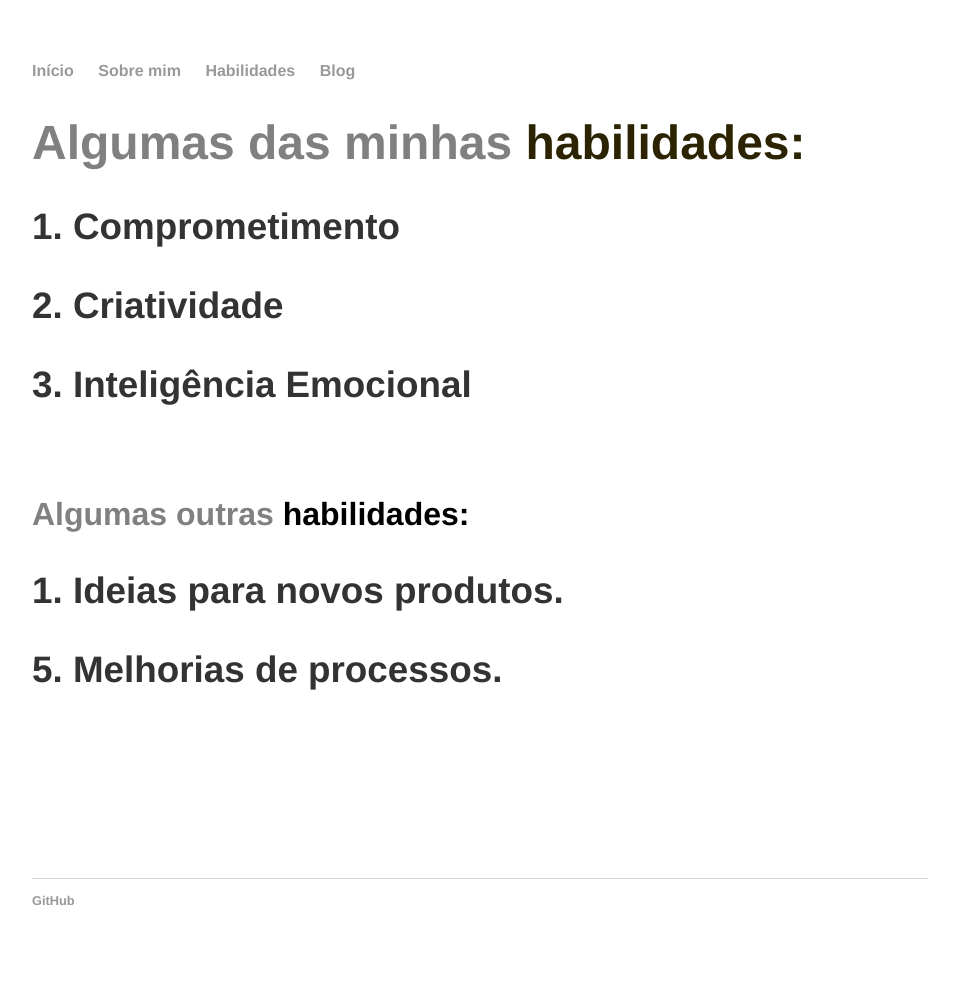
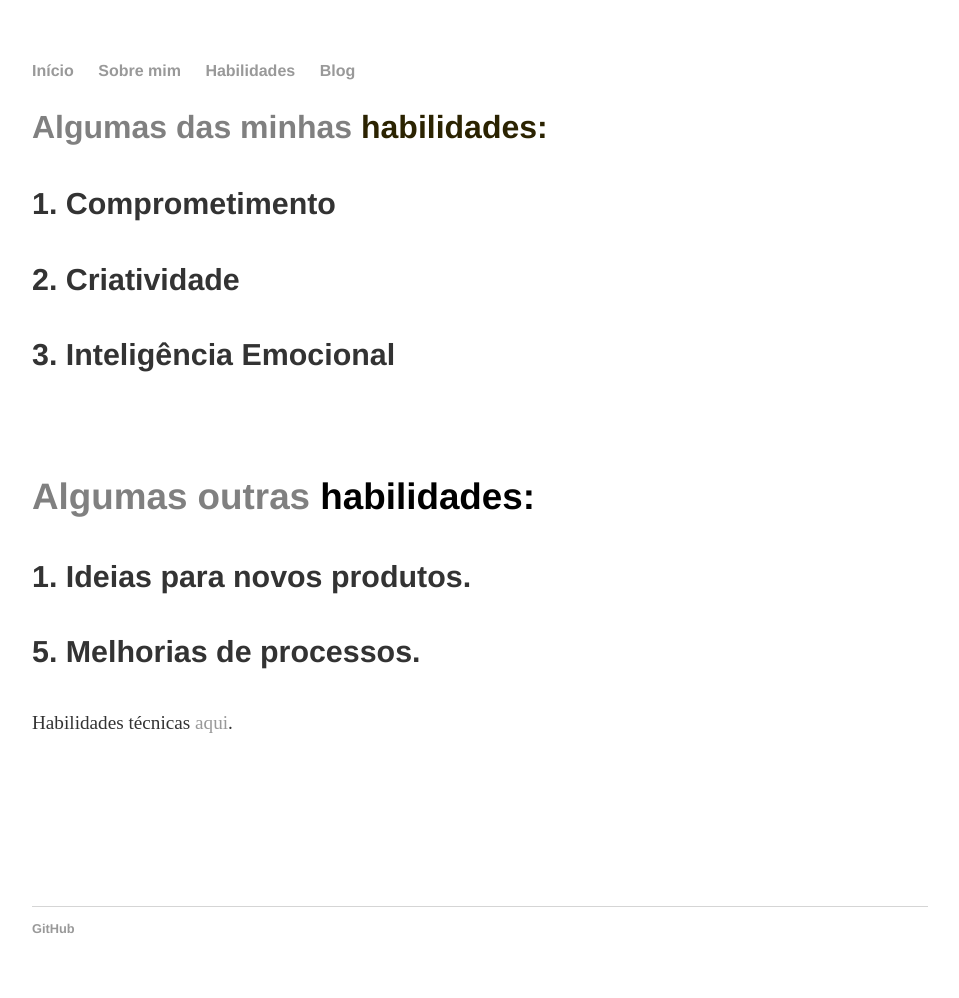
Before and after one commit to leonardohenriquedev/old-portfolio, a Jekyll site: the page built from cv/index.html, in a window 1280 px wide. Shown: the whole page, without its empty margins (160-1119 px from the left). Built offline with Jekyll 4.4.1, drawn with Linux system fonts in a browser that asks for light colours; before the commit the page ends 970 px from its top, so only the background shows below that.

Commit message:
Atualiza Habilidades 2

```diff
--- a/cv/index.html
+++ b/cv/index.html
@@ -5,14 +5,15 @@ title: Habilidades
 
 	<div class="cv">
 
-		<h1 style="color: #5e9ca0;"><span style="color: #808080;">Algumas das minhas</span> <span style="color: #2b2301;">habilidades:</span></h1>
-<h3 style="color: #2e6c80;"><span style="color: #333333;">1. Comprometimento&nbsp;</span></h3>
-<h3 style="color: #2e6c80;"><span style="color: #333333;">2. Criatividade&nbsp;</span></h3>
-<h3 style="color: #2e6c80;"><span style="color: #333333;">3. Intelig&ecirc;ncia Emocional</span></h3>
+        <h2 style="color: #5e9ca0;"><span style="color: #808080;">Algumas das minhas</span> <span style="color: #2b2301;">habilidades:</span></h2>
+        <h4 style="color: #2e6c80;"><span style="color: #333333;">1. Comprometimento&nbsp;</span></h4>
+        <h4 style="color: #2e6c80;"><span style="color: #333333;">2. Criatividade&nbsp;</span></h4>
+        <h4 style="color: #2e6c80;"><span style="color: #333333;">3. Intelig&ecirc;ncia Emocional</span></h4>
         <p>&nbsp;</p>
-<h2><span style="color: #808080;">Algumas outras</span> habilidades:</h2>
-<h3 style="color: #2e6c80;"><span style="color: #333333;">1. Ideias para novos produtos.</span></h3>
-<h3 style="color: #2e6c80;"><span style="color: #333333;">5. Melhorias de processos.</span></h3>
+        <h3><span style="color: #808080;">Algumas outras</span> habilidades:</h3>
+        <h4 style="color: #2e6c80;"><span style="color: #333333;">1. Ideias para novos produtos.</span></h4>
+        <h4 style="color: #2e6c80;"><span style="color: #333333;">5. Melhorias de processos.</span></h4>
+        <p>Habilidades t&eacute;cnicas <a href="https://github.com/leonardohenriquedev/trybe-fullstack">aqui</a>.</p>
         <div class="pv-skill-category-entity__skill-wrapper" tabindex="-1" data-artdeco-is-focused="true">
         <div class="display-flex align-items-center flex-grow-1 full-width">
         <p class="pv-skill-category-entity__name tooltip-container" tabindex="-1">&nbsp;</p>
@@ -20,4 +21,5 @@ title: Habilidades
         </div>
         <h2 style="color: #2e6c80;">&nbsp;</h2>
 
+
 	</div>
```
Lines whose indentation alone changed are shown as unchanged.
